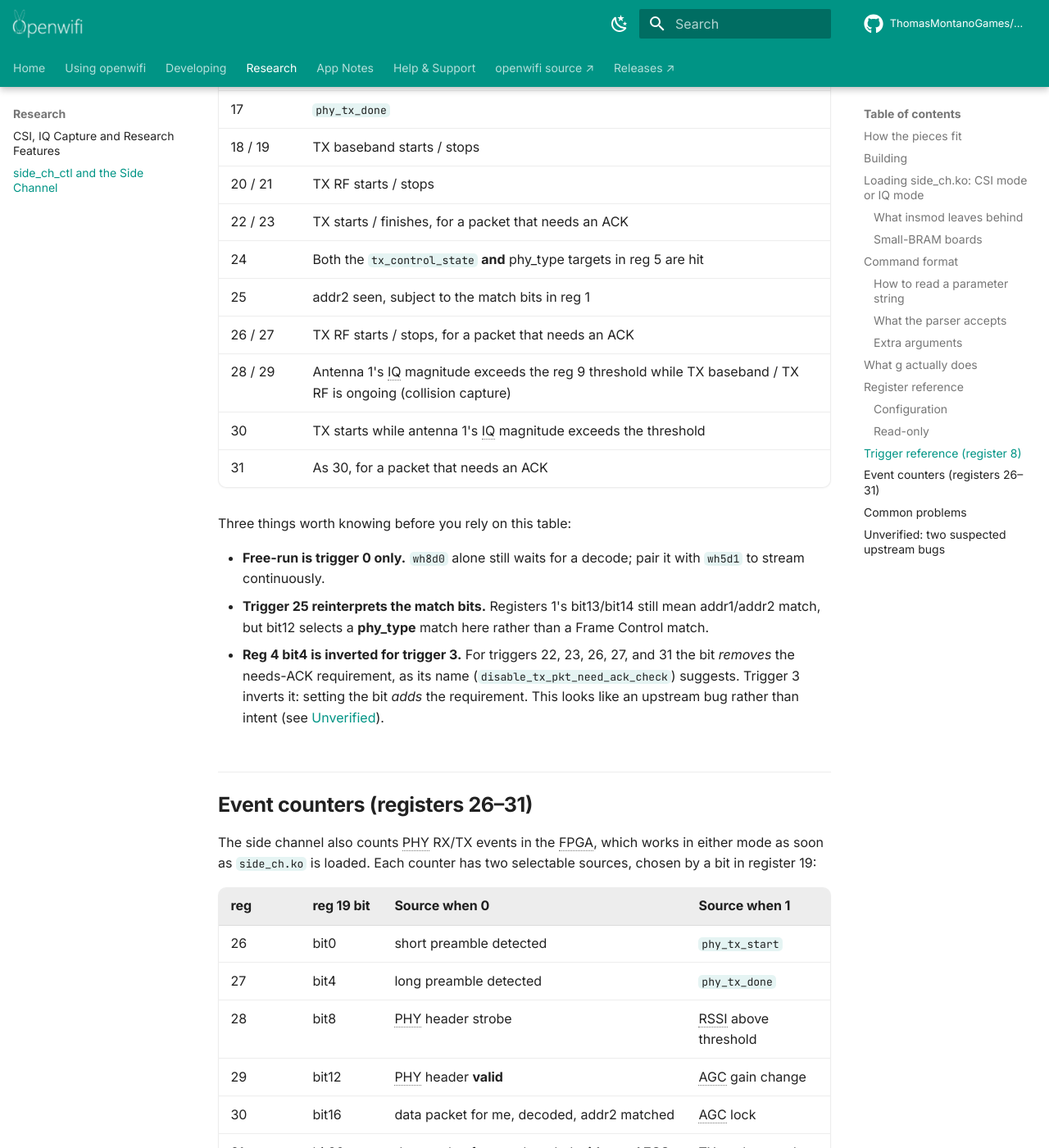
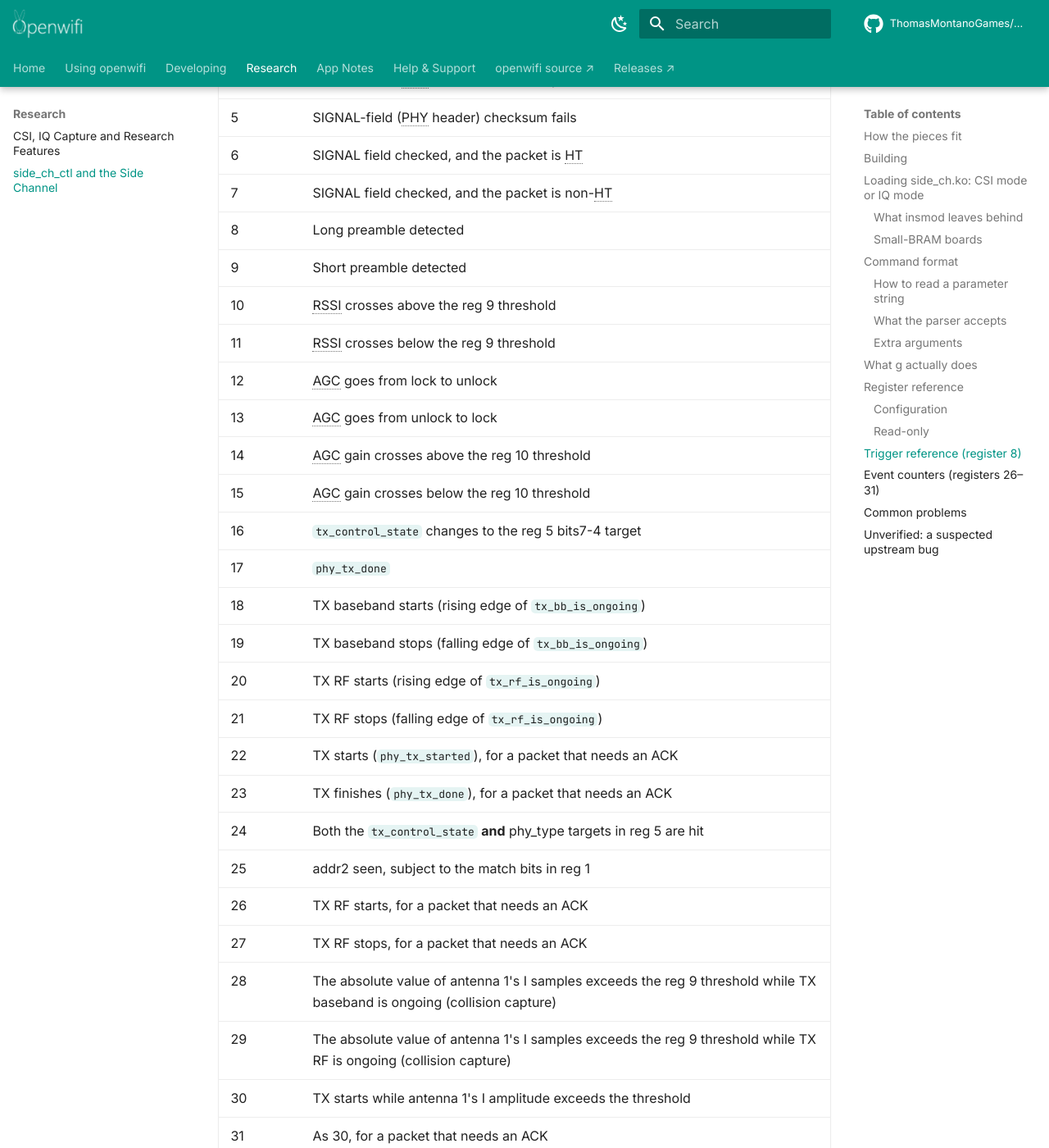
Before and after one commit to ThomasMontanoGames/OpenWifi-Wiki, an MkDocs documentation site: the page built from docs/side_ch_ctl-and-the-Side-Channel.md, in a window 1280 px wide and 1400 px high, scrolled down 9096 px. Shown: the whole window at 82% size. Built offline with MkDocs 1.6.1 and Material for MkDocs 9.7.7, drawn with Linux system fonts in a browser that asks for light colours; comment, search, counter and statistics services are not loaded; some of the changed text lies outside the part shown.

Commit message:
Fix side_ch_ctl page inaccuracies, expand the trigger table, and treat the trigger 3 ACK bit as intentional

````diff
--- a/docs/side_ch_ctl-and-the-Side-Channel.md
+++ b/docs/side_ch_ctl-and-the-Side-Channel.md
@@ -13,11 +13,11 @@
 | `side_ch` | FPGA | Taps the receiver, applies the trigger/match conditions, buffers captures in a BRAM FIFO ([FPGA IP Cores](FPGA-IP-Cores.md#side_ch-the-csi-iq-capture-side-channel)) |
 | `side_ch.ko` | Board (kernel) | Serves netlink requests, reads/writes the 32 registers, runs the DMA that drains the FIFO into memory |
 | `side_ch_ctl` | Board (user space) | The CLI: register reads/writes, capture polling, and forwarding each capture to a PC over UDP |
-| `side_info_display.py`, `iq_capture.py` | Your PC | Receive the UDP stream on port 4000 and plot/log it |
+| `side_info_display.py`, `iq_capture.py` | Your PC | Receive the UDP stream on port 4000 and plot/log it. `iq_capture_2ant.py` and `iq_capture_freq_offset.py` are variants for dual-antenna captures and frequency-offset analysis |
 
 ![CSI side-channel architecture](assets/img/csi-architecture.jpg)
 
-*The side-channel data path. `side_ch` captures and DMAs to the board's processor; `side_ch_ctl` forwards to a display script on your PC.*
+*The side-channel data path. `side_ch` captures and DMAs to the board's processor, and `side_ch_ctl` forwards to a display script on your PC.*
 
 Unlike every other openwifi FPGA module, `side_ch` is **not** driven by `sdr.ko`. You load and unload it on demand, which is why it has its own module and its own tool.
 
@@ -26,8 +26,9 @@
 Prebuilt SD images already ship both, with `side_ch_ctl` on `$PATH` (see [Building SD Images](Building-SD-Images.md)). To build them yourself:
 
 ```bash
-# side_ch.ko (on your host):
-$OPENWIFI_DIR/driver/side_ch/make_driver.sh $OPENWIFI_DIR $XILINX_DIR $ARCH_BIT   # ARCH_BIT: 32 or 64
+# side_ch.ko (on your host, the script derives OPENWIFI_DIR from its location):
+cd $OPENWIFI_DIR/driver/side_ch
+./make_driver.sh $XILINX_DIR $ARCH_BIT   # ARCH_BIT: 32 or 64
 # side_ch_ctl (compile ON the board):
 gcc -o side_ch_ctl side_ch_ctl.c
 ```
@@ -41,7 +42,7 @@
 | Parameter | Default | Valid | Meaning |
 |---|---|---|---|
 | `num_eq_init` | 8 | 0–8 | Equalizer outputs (52 values each) appended to each CSI capture |
-| `iq_len_init` | 0 | 0, or 1–8187 | IQ samples per capture. **0 means CSI mode; anything > 0 switches to IQ mode** |
+| `iq_len_init` | 0 | 0, or 1–8187 | IQ samples per capture. **0 means CSI mode, anything > 0 switches to IQ mode** |
 
 ```bash
 insmod side_ch.ko                    # CSI mode, 8 equalizer outputs
@@ -52,7 +53,7 @@
 
 > ⚠️ **Set `num_eq` and `iq_len` at `insmod` time, not by writing registers.** The driver computes how many 64-bit symbols one capture occupies from the *module parameters*, while registers 4 and 12 tell the *FPGA* the same thing. Writing those registers by hand moves the FPGA's idea of the capture size without moving the driver's, and the framing desynchronizes. Reload the module instead.
 
-The driver clamps `iq_len_init` to **8187** (one UDP datagram is 65507 bytes; `(65507/8) − 1 = 8187`, leaving one symbol for the timestamp). It does *not* know about small-BRAM boards, so on Zynq-7020 that clamp is too generous, see below.
+The driver clamps `iq_len_init` to **8187** (one UDP datagram holds 65507 bytes, and `(65507/8) - 1 = 8187` leaves one symbol for the timestamp). It does *not* know about small-BRAM boards, so on Zynq-7020 that clamp is too generous (see below).
 
 ### What `insmod` leaves behind
 
@@ -67,7 +68,7 @@
 ./side_ch_ctl wh11d4094
 ```
 
-You never have to guess which build you have, register 22 reports it:
+You never have to guess which build you have. Register 22 reports it:
 
 ```bash
 ./side_ch_ctl rh22 1     # 8192 = full build, 4096 = SIDE_CH_LESS_BRAM
@@ -132,7 +133,7 @@
 ./side_ch_ctl rh20 1                # "value only": print just the number
 ```
 
-`-s` sets the UDP destination; it defaults to **192.168.10.1**, and the port is fixed at **4000**. Any *other* extra argument turns on value-only mode, which drops the `parse:`/`tx:`/`rx:` chatter and prints the bare value. That's what you want when reading a register from a script. (The `1` above is just a convention; any extra argument works.)
+`-s` sets the UDP destination. It defaults to **192.168.10.1**, and the port is fixed at **4000**. Any *other* extra argument turns on value-only mode, which drops the `parse:`/`tx:`/`rx:` chatter and prints the bare value. That's what you want when reading a register from a script. (The `1` above is just a convention, any extra argument works.)
 
 ## What `g` actually does
 
@@ -149,16 +150,18 @@
 
 | Mode | Symbols per capture (64-bit each) |
 |---|---|
-| CSI | `2 + 56 + num_eq × 52`. With the default `num_eq=8`, 474 symbols (3792 bytes) |
+| CSI | `2 + 56 + num_eq × 52` (the leading 2 are the timestamp and the frequency offset). With the default `num_eq=8`, 474 symbols (3792 bytes) |
 | IQ | `1 + iq_len` (the extra symbol is the timestamp) |
 
 That IQ formula is where the 8187 limit comes from: `(8187 + 1) × 8 = 65504` bytes, just inside a single UDP datagram.
+
+The FPGA only queues a capture when the FIFO has room for all of it. When room is short, the whole capture is dropped, never truncated, so polling too slowly on a busy channel costs you complete captures rather than corrupting the stream.
 
 ---
 
 ## Register reference
 
-These are the `side_ch` core's `slv_regN` in `side_ch.v`. Several registers **mean different things in CSI mode and IQ mode**, because the two modes reuse the same bits; the table calls that out. Registers 13–18 and 23–25 are not connected in the current build.
+These are the `side_ch` core's `slv_regN` in `side_ch.v`. Several registers **mean different things in CSI mode and IQ mode**, because the two modes reuse the same bits. The table calls that out. Registers 13–18 and 23–25 are not connected in the current build.
 
 ### Configuration
 
@@ -166,16 +169,16 @@
 |---|---|---|
 | 0 | both | Reset, per bit, write 1 to hold: bit0 the DMA-to-PS stream, bit2 the capture FSM. (bit1 is an unused S-AXIS reset.) |
 | 1 | both | Config. bits1-0 start mode: **1 = normal** (transfer starts when reg 2 is written), 0 = S-AXIS loopback, 2 = external trigger, 3 = off. bit4 endless mode. bit12 FC match, bit13 addr1 match, bit14 addr2 match. |
-| 2 | both | Symbol count for the next DMA transfer. **Writing it starts the transfer**: that's what "start mode 1" means. `side_ch.ko` writes it on every `g` poll; you never touch it. |
+| 2 | both | Symbol count for the next DMA transfer. **Writing it starts the transfer**: that's what "start mode 1" means. `side_ch.ko` writes it on every `g` poll, so you never touch it. |
 | 3 | IQ | bit0 enables IQ capture. bits5-4 pick what each sample carries: `0` = antenna 0 IQ + AGC gain + status, `1` = antenna 0 **and** antenna 1 IQ (dual-antenna capture), `2` = antenna 0 IQ + AGC gain + a status word with `tx_control_state` and Frame Control instead. |
 | 4 | CSI | bits3-0 `num_eq` (0–8). Set via `num_eq_init`, not here. |
-| 4 | IQ | bit4 drops the "packet needs ACK" requirement from the TX triggers. bits2-0 are a PPDU-format target reserved for 11ax and unused today. |
+| 4 | IQ | bit4 drops the "packet needs ACK" requirement from the TX triggers (for trigger 3 it adds the requirement instead, see [the trigger notes](#trigger-reference-register-8)). bits2-0 are a PPDU-format target reserved for 11ax and unused today. |
 | 5 | CSI | bits15-0 the Frame Control match target. |
 | 5 | IQ | bit0 free-run. bits2-1 IQ source: **0 = received IQ** (AD9361), 1 = `openofdm_tx` output, 2 or 3 = `tx_intf` output. bits7-4 `tx_control_state` target. bits9-8 phy_type target (0 legacy, 1 HT, 2 HE). |
 | 6 | both | addr1 (destination) match target: the **last 32 bits** of the MAC. |
 | 7 | both | addr2 (source) match target, last 32 bits. Also the addr2 target used by the event counters. |
 | 8 | IQ | bits4-0 trigger select, 0–31. See [the trigger table](#trigger-reference-register-8). |
-| 9 | IQ | bits15-0 threshold, doing double duty: RSSI in `rssi_half_db` (bits10-0, so 0–2047) for triggers 10/11 and the `rssi_above_th` counter, or IQ magnitude for triggers 28–31. |
+| 9 | IQ | bits15-0 threshold, doing double duty: RSSI in `rssi_half_db` (bits10-0, read as a signed value, so keep it ≤ 1023) for triggers 10/11 and the `rssi_above_th` counter, or antenna 1's I amplitude for triggers 28–31. |
 | 10 | IQ | bits6-0 AGC gain threshold (0–127), for triggers 14/15. |
 | 11 | IQ | bits13-0 `pre_trigger_len`: how many samples *before* the trigger are kept. Max 8190, or 4094 on small-BRAM boards. |
 | 12 | IQ | bits13-0 `iq_len`. Set via `iq_len_init`, not here. |
@@ -201,31 +204,44 @@
 | Y | Fires when |
 |---|---|
 | 0 | Decoding finishes, FCS pass **or** fail. With reg 5 bit0 set, free-runs instead. |
-| 1 / 2 | Decoding finishes with FCS pass / FCS fail |
+| 1 | Decoding finishes with FCS pass |
+| 2 | Decoding finishes with FCS fail |
 | 3 | The first IQ of a transmitted packet reaches the DAC, and it isn't a retransmission |
-| 4 / 5 | SIGNAL-field (PHY header) checksum passes / fails |
-| 6 / 7 | SIGNAL field checked, and the packet is HT / non-HT |
-| 8 / 9 | Long / short preamble detected |
-| 10 / 11 | RSSI crosses above / below the reg 9 threshold |
-| 12 / 13 | AGC goes lock→unlock / unlock→lock |
-| 14 / 15 | AGC gain crosses above / below the reg 10 threshold |
+| 4 | SIGNAL-field (PHY header) checksum passes |
+| 5 | SIGNAL-field (PHY header) checksum fails |
+| 6 | SIGNAL field checked, and the packet is HT |
+| 7 | SIGNAL field checked, and the packet is non-HT |
+| 8 | Long preamble detected |
+| 9 | Short preamble detected |
+| 10 | RSSI crosses above the reg 9 threshold |
+| 11 | RSSI crosses below the reg 9 threshold |
+| 12 | AGC goes from lock to unlock |
+| 13 | AGC goes from unlock to lock |
+| 14 | AGC gain crosses above the reg 10 threshold |
+| 15 | AGC gain crosses below the reg 10 threshold |
 | 16 | `tx_control_state` changes to the reg 5 bits7-4 target |
 | 17 | `phy_tx_done` |
-| 18 / 19 | TX baseband starts / stops |
-| 20 / 21 | TX RF starts / stops |
-| 22 / 23 | TX starts / finishes, for a packet that needs an ACK |
+| 18 | TX baseband starts (rising edge of `tx_bb_is_ongoing`) |
+| 19 | TX baseband stops (falling edge of `tx_bb_is_ongoing`) |
+| 20 | TX RF starts (rising edge of `tx_rf_is_ongoing`) |
+| 21 | TX RF stops (falling edge of `tx_rf_is_ongoing`) |
+| 22 | TX starts (`phy_tx_started`), for a packet that needs an ACK |
+| 23 | TX finishes (`phy_tx_done`), for a packet that needs an ACK |
 | 24 | Both the `tx_control_state` **and** phy_type targets in reg 5 are hit |
 | 25 | addr2 seen, subject to the match bits in reg 1 |
-| 26 / 27 | TX RF starts / stops, for a packet that needs an ACK |
-| 28 / 29 | Antenna 1's IQ magnitude exceeds the reg 9 threshold while TX baseband / TX RF is ongoing (collision capture) |
-| 30 | TX starts while antenna 1's IQ magnitude exceeds the threshold |
+| 26 | TX RF starts, for a packet that needs an ACK |
+| 27 | TX RF stops, for a packet that needs an ACK |
+| 28 | The absolute value of antenna 1's I samples exceeds the reg 9 threshold while TX baseband is ongoing (collision capture) |
+| 29 | The absolute value of antenna 1's I samples exceeds the reg 9 threshold while TX RF is ongoing (collision capture) |
+| 30 | TX starts while antenna 1's I amplitude exceeds the threshold |
 | 31 | As 30, for a packet that needs an ACK |
 
 Three things worth knowing before you rely on this table:
 
-- **Free-run is trigger 0 only.** `wh8d0` alone still waits for a decode; pair it with `wh5d1` to stream continuously.
+- **Free-run is trigger 0 only.** `wh8d0` alone still waits for a decode. Pair it with `wh5d1` to stream continuously.
 - **Trigger 25 reinterprets the match bits.** Registers 1's bit13/bit14 still mean addr1/addr2 match, but bit12 selects a **phy_type** match here rather than a Frame Control match.
-- **Reg 4 bit4 is inverted for trigger 3.** For triggers 22, 23, 26, 27, and 31 the bit *removes* the needs-ACK requirement, as its name (`disable_tx_pkt_need_ack_check`) suggests. Trigger 3 inverts it: setting the bit *adds* the requirement. This looks like an upstream bug rather than intent (see [Unverified](#unverified-two-suspected-upstream-bugs)).
+- **Reg 4 bit4 works the other way around for trigger 3.** For triggers 22, 23, 26, 27, and 31 the bit *removes* the needs-ACK requirement, as its name (`disable_tx_pkt_need_ack_check`) suggests. Trigger 3 defaults to firing on *every* transmission, and setting the bit *adds* the requirement, narrowing the capture to packets that expect an ACK.
+- **Capturing your own signal off the air needs the receiver unmuted.** openwifi mutes the RX baseband during its own transmission, so a TX trigger with IQ source 0 (received IQ) records silence. Unmute it first: `./sdrctl dev sdr0 set reg xpu 1 1`.
 
 ## Event counters (registers 26–31)
 
@@ -240,6 +256,8 @@
 | 30 | bit16 | data packet for me, decoded, addr2 matched | AGC lock |
 | 31 | bit20 | data packet for me, decoded **with good FCS**, addr2 matched | TX packet needs ACK |
 
+The counters are 16 bits wide and wrap silently, so clear the ones you use at the start of a measurement window.
+
 ```bash
 ./side_ch_ctl wh7h01ece28f   # addr2 target: the FCS counters always require an addr2 match
 ./side_ch_ctl wh9d500        # threshold for the "RSSI above" event
@@ -257,33 +275,25 @@
 
 **Captures arrive but the plots are garbage.** `num_eq` (CSI) or `iq_len` (IQ) is out of step somewhere. The value has to match in three places: the `insmod` parameter, the Python script's argument, and the `num_eq`/`iq_len` variable in the MATLAB script.
 
-**A reloaded module still carries the last session's settings.** Reloading `side_ch.ko` does *not* return the core to a clean state. `dev_probe()` writes only registers 0, 1, 3, 4, 8, 11, and 12 (and register 3 only in IQ mode), so registers 5, 6, 7, 9, 10, and 19 keep whatever you last put there. The reset it pulses through register 0 drives the capture FSM, not the register file, which clears only when the FPGA is reconfigured. Two ways this bites:
+**A reloaded module still carries the last session's settings.** Reloading `side_ch.ko` does *not* return the core to a clean state. `dev_probe()` writes only registers 0, 1, 3, 4, 8, 11, and 12 (registers 3, 11, and 12 only in IQ mode), so registers 5, 6, 7, 9, 10, and 19 keep whatever you last put there. The reset it pulses through register 0 drives the capture FSM, not the register file, which clears only when the FPGA is reconfigured. Two ways this bites:
 
 - A leftover `wh5h4` from a loopback test still taps `tx_intf` after the reload, so the IQ quick start silently captures your own transmit instead of the air. Register 5 needs no enabling bit, so nothing else hides the mistake.
-- Going from IQ mode back to CSI mode by reloading with no `iq_len_init` leaves register 3 bit 0 **still set**, because the driver only writes that register when `iq_len_init > 0`. The FPGA stays in IQ mode while the driver frames for CSI. (Also flagged under [Unverified](#unverified-two-suspected-upstream-bugs).)
+- Going from IQ mode back to CSI mode by reloading with no `iq_len_init` leaves register 3 bit 0 **still set**, because the driver only writes that register when `iq_len_init > 0`. The FPGA stays in IQ mode while the driver frames for CSI. (Also flagged under [Unverified](#unverified-a-suspected-upstream-bug).)
 
 Write the stale registers back by hand (`wh5d0`, `wh3d0`), or reload the bitstream with `./wgd.sh` for a guaranteed clean slate.
 
+**Nothing reaches the PC.** The stream is UDP to port 4000 at 192.168.10.1 unless you passed `-s`. Run the display script on the PC itself, not over ssh, and check that the board can reach that address.
+
+**IQ capture is truncated or empty on a Zynq-7020 board.** The FIFO is half-size there. Confirm with `rh22`, keep `iq_len_init` ≤ 4095, and set `wh11d4094`.
+
 ---
 
-## Unverified: two suspected upstream bugs
+## Unverified: a suspected upstream bug
 
-Both were found by reading the openwifi source, not by testing on a running board, and neither is reported upstream. **Treat them as unconfirmed**: check before relying on either, and raise an issue against [open-sdr/openwifi](https://github.com/open-sdr/openwifi/issues) if they hold.
-
-??? warning "Trigger 3 inverts the needs-ACK bit"
-
-    `side_ch_control.v` guards trigger 3 with `(tx_pkt_need_ack | (~disable_tx_pkt_need_ack_check))`, where triggers 22, 23, 26, 27, and 31 all use `(tx_pkt_need_ack | disable_tx_pkt_need_ack_check)`. That stray `~` means register 4 bit 4 *adds* the needs-ACK requirement for trigger 3 while *removing* it everywhere else.
-
-    **To confirm:** set trigger 3 (`wh8d3`), then inject packets that need an ACK and packets that don't, and check which of `wh4d0` / `wh4d16` fires the capture in each case. If the bit behaves the same way it does for trigger 23, the reading here is wrong.
-
-    The Verilog is unambiguous; what's uncertain is whether the asymmetry is unintended, since trigger 3 fires on the transmit path rather than on a TX event and may have a reason to differ.
+This was found by reading the openwifi source, not by testing on a running board, and it is not reported upstream. **Treat it as unconfirmed**: check before relying on it, and raise an issue against [open-sdr/openwifi](https://github.com/open-sdr/openwifi/issues) if it holds.
 
 ??? warning "Register 3 survives a reload back into CSI mode"
 
     `dev_probe()` in `side_ch.c` writes register 3 only inside `if (iq_len_init > 0)`, and nothing else clears the AXI register file: register 0's reset bits drive the capture FSM, not the registers. So IQ mode should persist across an `insmod` that omits `iq_len_init`, leaving the FPGA in IQ mode while the driver frames captures for CSI.
 
     **To confirm:** run IQ mode, then `rmmod side_ch`, `insmod side_ch.ko`, and `rh3`. If bit 0 is still set, the bug is real and the CSI display should show garbage until you write `wh3d0` or reload the bitstream.
-
-**Nothing reaches the PC.** The stream is UDP to port 4000 at 192.168.10.1 unless you passed `-s`. Run the display script on the PC itself, not over ssh, and check that the board can reach that address.
-
-**IQ capture is truncated or empty on a Zynq-7020 board.** The FIFO is half-size there. Confirm with `rh22`, keep `iq_len_init` ≤ 4095, and set `wh11d4094`.
````
Also changed, not shown: other parts of docs/side_ch_ctl-and-the-Side-Channel.md (+3 -3 lines).
